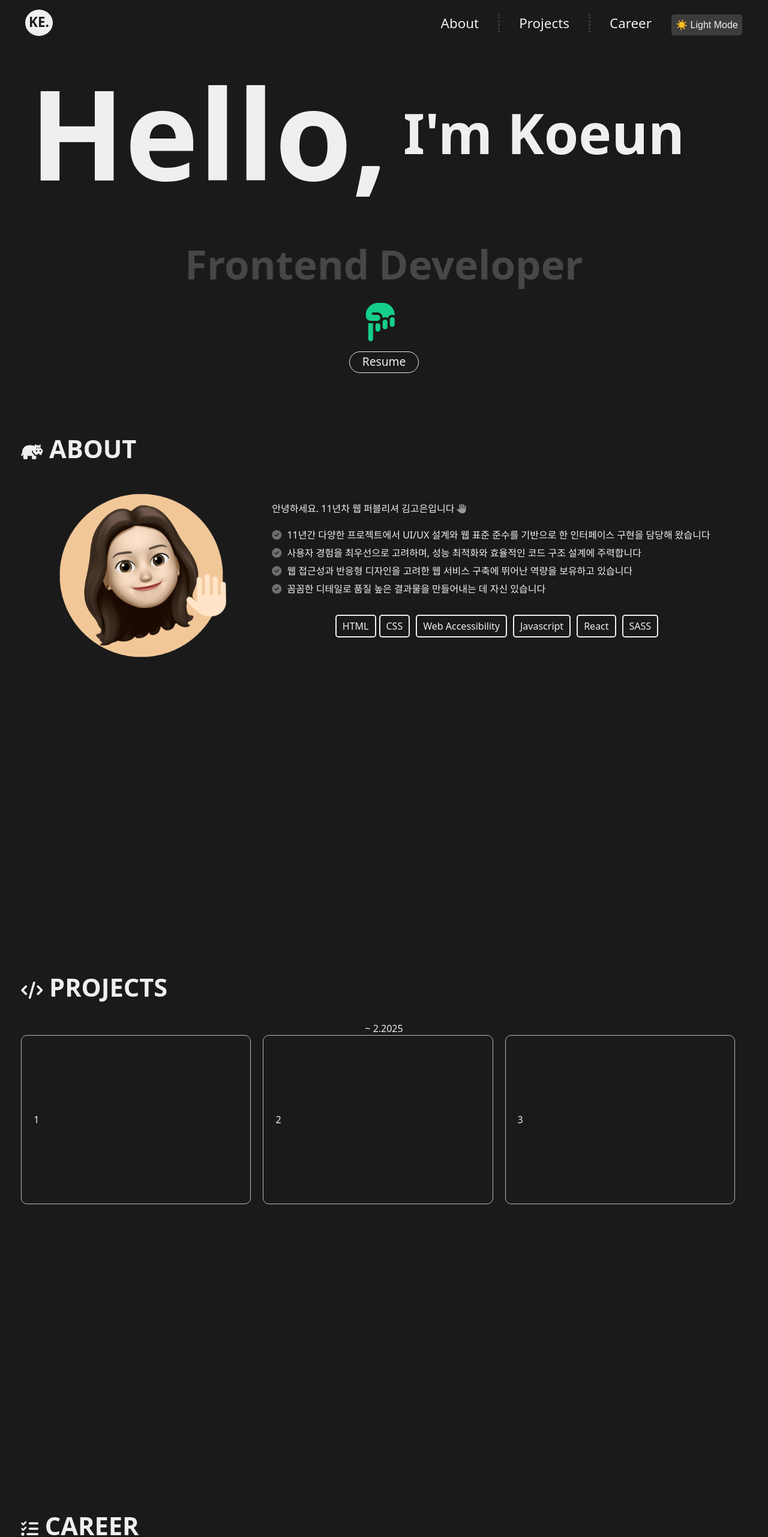
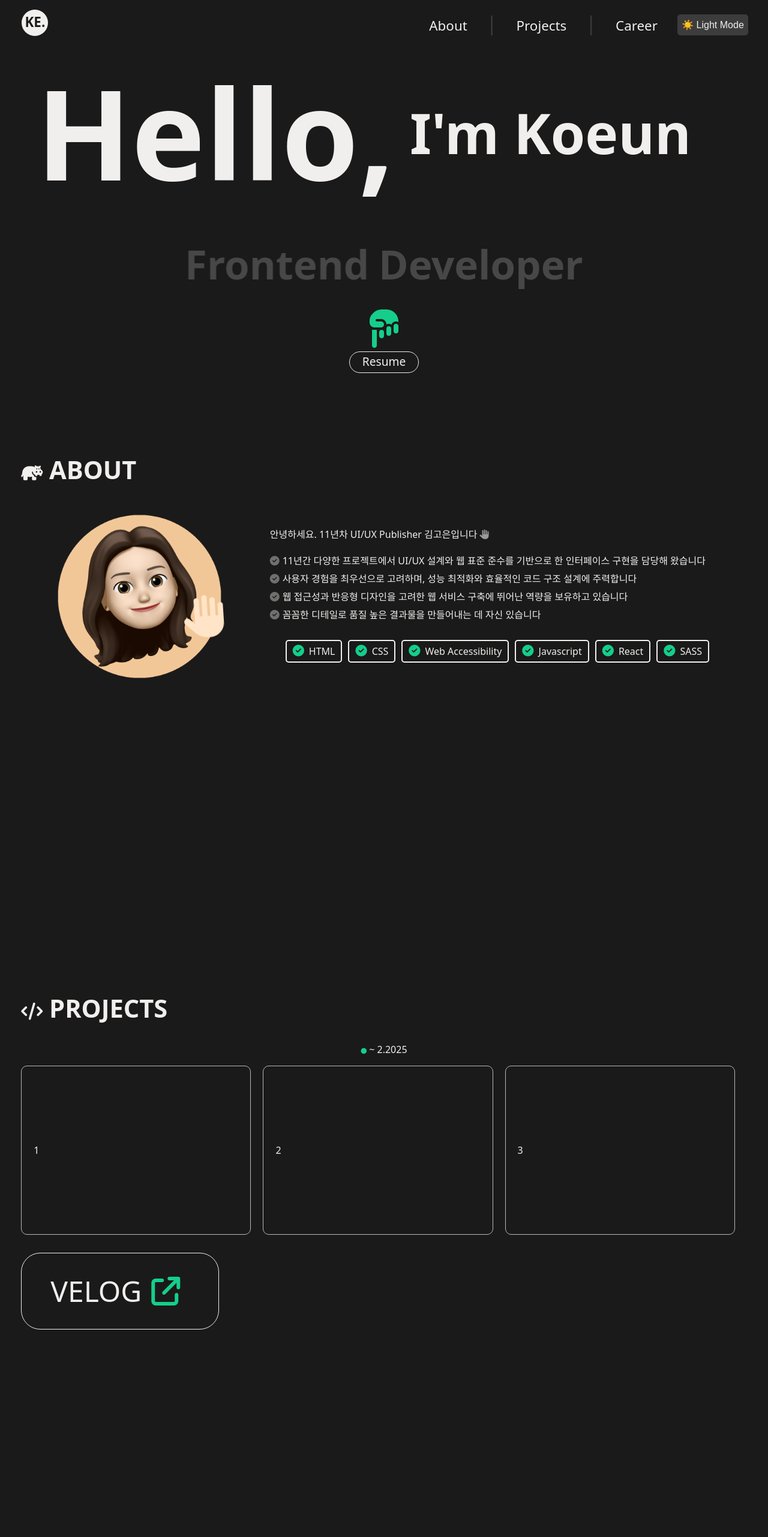
Before and after one commit to Alice11703/A-pf, a React (Create React App) app: page / in a window 1280 px wide. Shown: the top 2563 px of the page at 60% size. Built offline with nearby package versions, Linux system fonts and the light colour scheme.

Commit message:
250209 updates

```diff
--- a/src/layouts/pages/About.js
+++ b/src/layouts/pages/About.js
@@ -2,11 +2,11 @@ import React from "react";
 import Skills from "./Skills";
 import ProfileImage from '../../statics/images/img_me_4.png';
 
-const IconCheck = () => {
-    return (
-        <span className="ico__check"> </span>
-    );
-}
+// const IconCheck = () => {
+//     return (
+//         <span className="ico__check"> </span>
+//     );
+// }
 const IconHands = () => {
     return (
         <span className="ico__hands"> </span>
@@ -22,12 +22,12 @@ const About = () => {
                     <IconHands />
                 </div>
                 <div className="about__greeting">
-                    <div>
-                        <p>안녕하세요. 11년차 웹 퍼블리셔 김고은입니다 <IconHands /></p>
-                        <p><IconCheck />11년간 다양한 프로젝트에서 UI/UX 설계와 웹 표준 준수를 기반으로 한 인터페이스 구현을 담당해 왔습니다</p>
-                        <p><IconCheck />사용자 경험을 최우선으로 고려하며, 성능 최적화와 효율적인 코드 구조 설계에 주력합니다</p>
-                        <p><IconCheck />웹 접근성과 반응형 디자인을 고려한 웹 서비스 구축에 뛰어난 역량을 보유하고 있습니다</p>
-                        <p><IconCheck />꼼꼼한 디테일로 품질 높은 결과물을 만들어내는 데 자신 있습니다</p>
+                    <div className="about__desc">
+                        <p><span>안녕하세요.</span> 11년차 UI/UX Publisher 김고은입니다 <IconHands /></p>
+                        <p>11년간 다양한 프로젝트에서 UI/UX 설계와 웹 표준 준수를 기반으로 한 인터페이스 구현을 담당해 왔습니다</p>
+                        <p>사용자 경험을 최우선으로 고려하며, 성능 최적화와 효율적인 코드 구조 설계에 주력합니다</p>
+                        <p>웹 접근성과 반응형 디자인을 고려한 웹 서비스 구축에 뛰어난 역량을 보유하고 있습니다</p>
+                        <p>꼼꼼한 디테일로 품질 높은 결과물을 만들어내는 데 자신 있습니다</p>
                     </div>
                     <Skills />
                 </div>
--- a/src/layouts/pages/Career.js
+++ b/src/layouts/pages/Career.js
@@ -1,6 +1,6 @@
 import React from "react";
 import CalyxLogoImage from '../../statics/images/logo_calyx.svg';
-import SALogoImage from '../../statics/images/logo_songam.jpeg';
+// import SALogoImage from '../../statics/images/logo_songam.jpeg';
 import IncruitLogoImage from '../../statics/images/logo_incruit.png';
 import CoopLogoImage from '../../statics/images/logo_coop.jpg';
 import ELLogoImage from '../../statics/images/logo_everland.png';
@@ -11,7 +11,7 @@ const Career = () => {
             <div className="sc__content">
                 <div className="career__period">
                     <span>경력사항</span>
-                    <span>총 11년</span>
+                    <span>총 10년 6개월</span>
                 </div>
                 <div className="career__cont">
                     <div className="career__logo">
@@ -56,7 +56,7 @@ const Career = () => {
                         <span className="border__style"></span>
                     </div>
                 </div>
-                <div className="career__cont">
+                {/* <div className="career__cont">
                     <div className="career__logo">
                         <img alt="calyx_logo" src={SALogoImage} />
                     </div>
@@ -73,7 +73,7 @@ const Career = () => {
                         </div>
                         <span className="border__style"></span>
                     </div>
-                </div>
+                </div> */}
                 <div className="career__cont">
                     <div className="career__logo">
                         <img alt="calyx_logo" src={IncruitLogoImage} />
--- a/src/layouts/pages/Projects.js
+++ b/src/layouts/pages/Projects.js
@@ -1,18 +1,28 @@
 import React from "react";
+import { Link } from 'react-router-dom';
 
 const today = new Date();
 const month = today.getMonth() + 1;
 const year = today.getFullYear();
 const currentDate = month + "." + year;
 
+const IconDot = () => {
+    return (
+        <span className="ico__dot"> </span>
+    );
+};
+
 const Projects = () => {
     return (
         <>
-            <span> ~ {currentDate}</span>
+            <p><IconDot /> ~ {currentDate}</p>
             <div className="sc__content project__cont">
                 <article>1</article>
                 <article>2</article>
                 <article>3</article>
+            </div>
+            <div className="project__social">
+                <Link to="https://velog.io/@-gromit/posts" target="_blank">VELOG</Link>
             </div>
         </>
     );
--- a/src/layouts/pages/Scroll.js
+++ b/src/layouts/pages/Scroll.js
@@ -7,7 +7,11 @@ gsap.registerPlugin(ScrollTrigger);
 export default function Scroll() {
     useEffect(() => {
         const applyAnimations = () => {
-            const isSmallScreen = window.innerWidth < 780;
+            const screenWidth = window.innerWidth;
+            const isTabletOrLarger = screenWidth > 500; // 500px 이하에서는 애니메이션 제거
+            const isSmallScreen = screenWidth < 780; // 780px 이하에서는 기존 애니메이션 적용
+
+            if (isTabletOrLarger) {
                 const sections = gsap.utils.toArray(".sc__content > section");
 
                 const fadeInFrom = (selector, fromVars, toVars) => {
@@ -100,6 +104,7 @@ export default function Scroll() {
                         markers: false,
                     });
                 }
+            }
         };
 
         // Debounce: Resize 시 성능 최적화
--- a/src/statics/css/default.css
+++ b/src/statics/css/default.css
@@ -9,6 +9,7 @@
   margin: 0;
   padding: 0;
   font-size: 16px;
+  --common-gutter: clamp(1.5rem, (1.5rem + 1vw), 2.2rem);
 
   /* Colorset */
   --defaultB: #1a1a1a;
@@ -40,6 +41,9 @@ footer {
   height: 100px;
   background: var(--text-color);
   color: var(--bg-color);
+}
+html {
+  scroll-behavior: smooth;
 }
 a {
   color: inherit;
@@ -129,19 +133,21 @@ li {
 .container {
   overflow: hidden;
   margin: 0 auto;
-  width: calc(100% - 20px);
+  width: calc(100%);
   text-align: center;
+  /* background: url(../images/bg_img.png) repeat center center; */
 }
 section {
   min-height: 40vh;
   margin: 0 0 calc(50px + 3vh) 0;
-  padding: 3vh 0 0 0;
+  padding-block-start: 3vh;
+  padding-inline: var(--common-gutter);
 }
 section#home, section#home .section {
-  padding: 0;
+  padding-block: 0;
 }
 .sc__title {
-  margin: 0 0 30px 2%;
+  margin-block-end:30px;
   font-size: calc(2.2rem + 0.5vw);
   font-weight: 700;
   text-align: left;
@@ -167,7 +173,7 @@ section#career .sc__title::before {
 .sc__content {
   /* width: 100vw; */
   margin: 0 auto;
-  padding: 0 2%;
+  padding-block: 0;
   text-align: left;
 }
 
@@ -212,8 +218,8 @@ section#career .sc__title::before {
 }
 .btn__resume .ico__point {
   position: absolute;
-  top: 0;
-  left:47.5%;
+  top: 10px;
+  left: calc((100% - 48px)/2);
 }
 .btn__resume .ico__point::before {
   color: var(--text-em);
@@ -293,16 +299,21 @@ section#career .sc__title::before {
   justify-content: center;
   padding-inline: 40px 10px;
 }
-.about__cont p {
+.about__desc p {
   margin: 6px 0;
-  text-indent: -1.5rem;
+  text-indent: -1.3rem;
 }
-.about__cont p:first-of-type {
+.about__desc p:not(:first-of-type)::before {
+  padding-inline-end: .3rem;
+  color: var(--text-color);
+  font-family: "Font Awesome 5 Free";
+  font-size: 1rem;
+  font-weight: 900;
+  opacity: .4;
+  content: "\f058";
+}
+.about__desc p:first-of-type {
   margin: 6px 0 20px 0;
-}
-.about__cont .ico__check::before {
-  color: var(--text-color);
-  opacity: .4;
 }
 
 /* ------------------------
@@ -320,7 +331,16 @@ section#career .sc__title::before {
   border-radius: 5px;
   text-indent: initial;
 }
-
+.skill__cont--set p::before {
+  padding-inline-end: .5rem;
+  color: var(--text-em);
+  font-family: "Font Awesome 5 Free";
+  font-size: 1.2rem;
+  font-weight: 900;
+  opacity: .4;
+  content: "\f058";
+  opacity: 1;
+}
 /* ------------------------
     PROJECTS
 ------------------------ */
@@ -346,6 +366,33 @@ section#career .sc__title::before {
   border-radius: 10px;
   text-align: left;
 }
+.project__social {
+  display: flex;
+  justify-content: space-between;
+  align-items: center;
+  margin: 10px 0 0 0;
+}
+.project__social a {
+  display: inline-block;
+  padding: clamp(1.5rem, 5vw, 3rem);
+  border:1px solid var(--text-color);
+  border-radius: 2rem;
+  background: var(--bg-color);
+  color: var(--text-color);
+  font-size: clamp(1.5rem, 5vw, 3rem);
+  text-align: center;
+  line-height: 30px;
+  text-decoration: none;
+}
+.project__social a::after {
+  padding: 0 1rem;
+  color: var(--text-em);
+  font-family: "Font Awesome 5 Free";
+  font-size: clamp(1.5rem, 5vw, 3rem);
+  font-weight: 900;
+  content: "\f08e";
+}
+
 /* ------------------------
     CAREER
 ------------------------ */
--- a/src/statics/css/header.css
+++ b/src/statics/css/header.css
@@ -9,7 +9,7 @@ header {
 }
 nav {
   display: grid;
-  grid-template-columns: calc(160px + 1vw) 1fr 120px;
+  grid-template-columns: calc(2.5rem + 1vw) 1fr 120px;
   grid-template-rows: 44px;
   grid-column-gap: 0px;
   grid-row-gap: 0px;
@@ -23,13 +23,13 @@ nav {
 nav .btn__home {
   grid-area: 1 / 1 / 2 / 2;
   /**/
-  text-align: left;
+  text-align: center;
   font-weight: 700;
 }
 nav .btn__home a {
   display: inline-block;
-  width: 42px;
-  height: 40px;
+  width: 2.5rem;
+  height: 2.5rem;
   padding: 2px;
   border-radius: 100%;
   background: var(--text-color);
@@ -49,7 +49,7 @@ nav .nav__list {
 }
 nav .nav__list a {
   margin: 0;
-  padding: 0 2rem;
+  padding: 0;
   font-size: calc(1.4rem);
   text-decoration: none;
 }
@@ -62,8 +62,16 @@ nav .btn__mode {
   text-align: center;
 }
 
-nav .nav__list a:not(:first-of-type) {
-  border-left: 3px dotted var(--button-bg);
+nav .nav__list a:not(:first-of-type)::before {
+  padding: 0 2rem;
+  font-size: 2rem;
+  color: var(--button-bg);
+  content: "|";
+  /* border-left: 3px dotted var(--button-bg); */
+}
+nav .nav__list a:last-of-type::after {
+  padding: 0 1rem;
+  content: "";
 }
 .nav__list span[class^="ico__"] {
   display: none;
--- a/src/statics/css/scroll.css
+++ b/src/statics/css/scroll.css
@@ -61,8 +61,9 @@
   .typo__wrapper {
     flex: 0 0 auto;
     transition: 3.2s cubic-bezier(0.075, 0.82, 0.165, 1);
+    opacity: 1;
   }
-  .home__typo--lg {
+  /* .home__typo--lg {
     font-size: calc(2rem + 20vw);
     line-height: calc(22vw + 1vh);
   }
@@ -74,7 +75,7 @@
   .home__typo--sm {
     font-size: calc(1rem + 4vw);
     line-height: calc(11vw + 1vh);
-  }
+  } */
 }
 
 /* ------------------------
```
Also changed, not shown: src/components/Title.js (deleted, +0 -47 lines), src/statics/css/flexible.css (+23 -13 lines), src/statics/scripts/SettingToggle.js (deleted, +0 -75 lines), src/statics/images/bg_img.png (added). Lines whose indentation alone changed are shown as unchanged.
